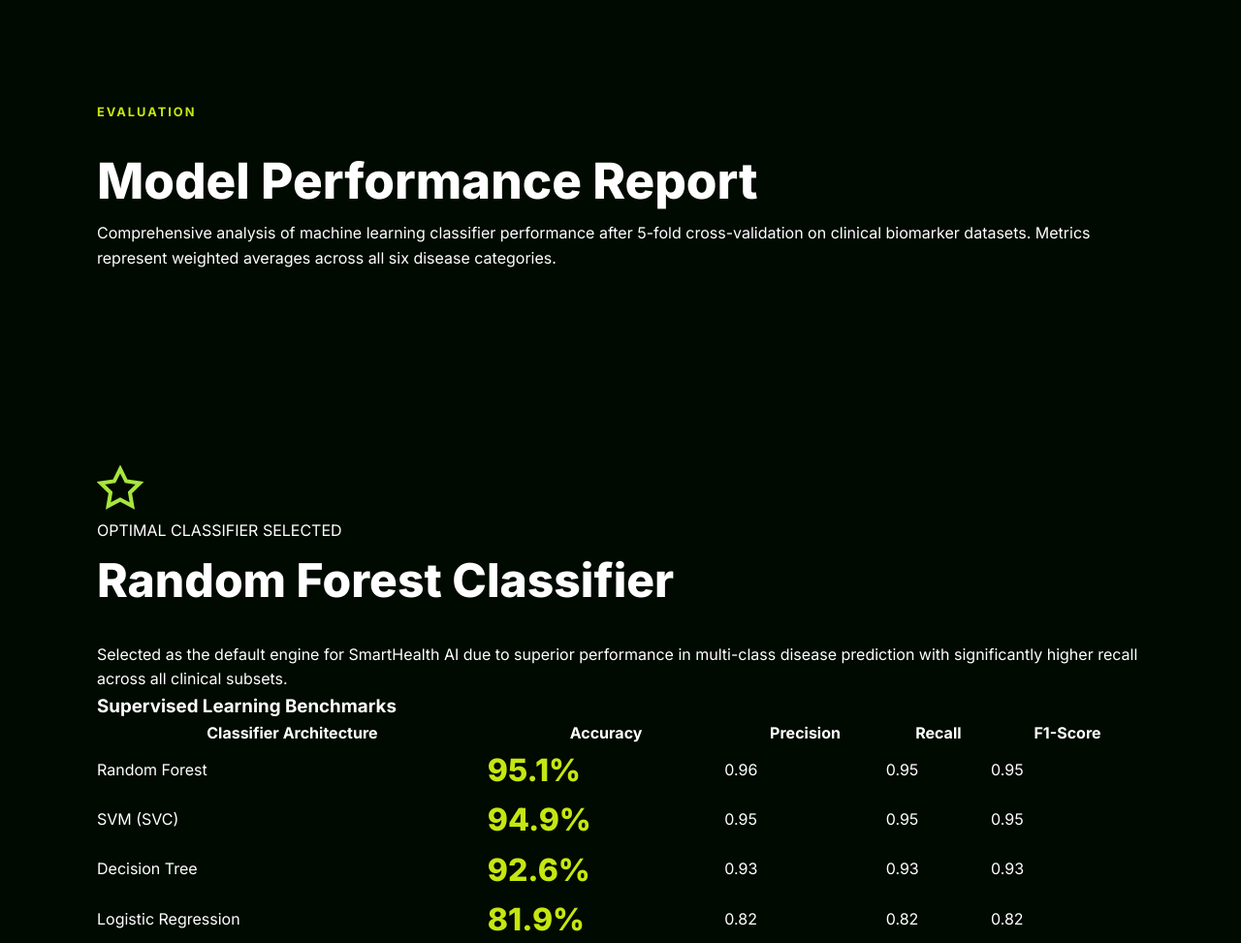
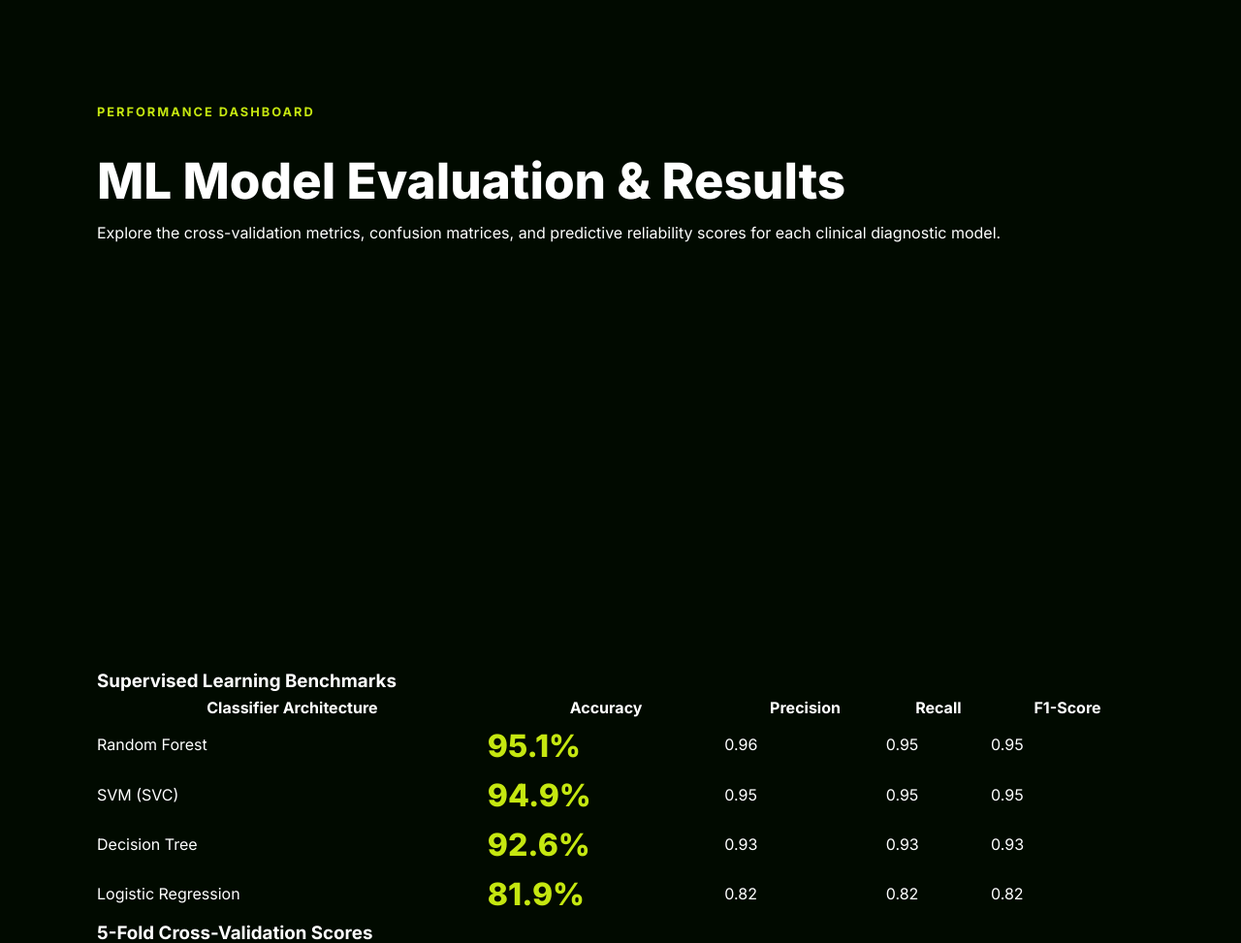
Before and after one commit to heisqueenson9/SmartHealth, a Flask app: page /results in a window 1280 px wide. Shown: the part 70-1043 px from the top of the page at 97% size. Run offline with Flask 3, Linux system fonts and the light colour scheme.

Commit message:
feat: implement frontend templates and animation assets for health diagnosis interface

```diff
--- a/app/templates/base.html
+++ b/app/templates/base.html
@@ -8,6 +8,7 @@
   <link rel="preconnect" href="https://fonts.gstatic.com" crossorigin>
   <link href="https://fonts.googleapis.com/css2?family=Inter:wght@300;400;500;600;700;800&display=swap" rel="stylesheet">
   <link rel="stylesheet" href="{{ url_for('static', filename='css/main.css') }}">
+  <link rel="stylesheet" href="{{ url_for('static', filename='css/animations.css') }}">
   {% block head %}{% endblock %}
 </head>
 <body>
@@ -104,6 +105,7 @@
   </footer>
 
   <script src="{{ url_for('static', filename='js/main.js') }}"></script>
+  <script src="{{ url_for('static', filename='js/animations.js') }}"></script>
   {% block scripts %}{% endblock %}
 </body>
 </html>
--- a/app/templates/results.html
+++ b/app/templates/results.html
@@ -1,18 +1,18 @@
 {% extends "base.html" %}
 
 {% block content %}
-<section class="results-header pg-hdr">
+<section class="results-header pg-hdr reveal">
   <div class="container header-content">
-    <span class="tag">EVALUATION</span>
-    <h1>Model Performance Report</h1>
-    <p>Comprehensive analysis of machine learning classifier performance after 5-fold cross-validation on clinical biomarker datasets. Metrics represent weighted averages across all six disease categories.</p>
+    <span class="tag">PERFORMANCE DASHBOARD</span>
+    <h1 class="reveal-left">ML Model Evaluation & Results</h1>
+    <p class="reveal-left delay-1">Explore the cross-validation metrics, confusion matrices, and predictive reliability scores for each clinical diagnostic model.</p>
   </div>
 </section>
 
 <section class="results-main res-body">
   <div class="container">
     <!-- Best Model Selection -->
-    <div class="best-model-banner best-banner">
+    <div class="best-model-banner best-banner reveal-up">
       <div class="bb-icon">
         <svg width="48" height="48" viewBox="0 0 24 24" fill="none" stroke="#A8E63D" stroke-width="2"><polygon points="12 2 15.09 8.26 22 9.27 17 14.14 18.18 21.02 12 17.77 5.82 21.02 7 14.14 2 9.27 8.91 8.26 12 2"></polygon></svg>
       </div>
--- a/static/css/animations.css
+++ b/static/css/animations.css
@@ -1 +1,79 @@
-/* Clean Academic Style */
+/*
+   SmartHealth - High-End Animation System
+   Aesthetics: Cinematic Reveals, Staggered Entrances
+*/
+
+/* 1. Reveal Animations (Hidden state) */
+.reveal, .reveal-up {
+  opacity: 0;
+  transform: translateY(30px);
+  transition: opacity 1.2s cubic-bezier(0.19, 1, 0.22, 1),
+              transform 1.2s cubic-bezier(0.19, 1, 0.22, 1);
+  will-change: transform, opacity;
+}
+
+.reveal.visible, .reveal-up.visible {
+  opacity: 1;
+  transform: translateY(0);
+}
+
+/* Delay modifiers for staggered reveals */
+.delay-1 { transition-delay: 0.1s; }
+.delay-2 { transition-delay: 0.2s; }
+.delay-3 { transition-delay: 0.3s; }
+.delay-4 { transition-delay: 0.4s; }
+.delay-5 { transition-delay: 0.5s; }
+
+/* Horizontal reveal */
+.reveal-left {
+  opacity: 0;
+  transform: translateX(-40px);
+  transition: opacity 1.2s cubic-bezier(0.19, 1, 0.22, 1),
+              transform 1.2s cubic-bezier(0.19, 1, 0.22, 1);
+}
+
+.reveal-right {
+  opacity: 0;
+  transform: translateX(40px);
+  transition: opacity 1.2s cubic-bezier(0.19, 1, 0.22, 1),
+              transform 1.2s cubic-bezier(0.19, 1, 0.22, 1);
+}
+
+.reveal-left.visible, .reveal-right.visible {
+  opacity: 1;
+  transform: translateX(0);
+}
+
+/* 2. Micro-animations */
+@keyframes float {
+  0%   { transform: translateY(0); }
+  50%  { transform: translateY(-15px); }
+  100% { transform: translateY(0); }
+}
+
+.animate-float {
+  animation: float 5s ease-in-out infinite;
+}
+
+/* Pulse for lime elements */
+@keyframes limePulse {
+  0% { box-shadow: 0 0 0 0 rgba(197, 231, 16, 0.4); }
+  70% { box-shadow: 0 0 0 15px rgba(197, 231, 16, 0); }
+  100% { box-shadow: 0 0 0 0 rgba(197, 231, 16, 0); }
+}
+
+.pulse-lime {
+  animation: limePulse 2s infinite;
+  border-radius: 50%;
+}
+
+/* Text Shimmer Effect */
+.shimmer {
+  background: linear-gradient(90deg, transparent, rgba(197, 231, 16, 0.2), transparent);
+  background-size: 200% 100%;
+  animation: shimmerAnim 3s infinite linear;
+}
+
+@keyframes shimmerAnim {
+  to { background-position: 200% 0; }
+}
--- a/static/js/animations.js
+++ b/static/js/animations.js
@@ -1 +1,81 @@
-/** SmartHealth AI - Frontend Micro-Interactions (Clean Academic Version) **/
+/**
+ * SmartHealth - Cinematic Animation Controller
+ * Implementation: IntersectionObserver for scroll-triggered reveals
+ */
+
+document.addEventListener('DOMContentLoaded', () => {
+    // 1. Reveal Animations (Observer)
+    const revealObserverArr = new IntersectionObserver((entries) => {
+        entries.forEach(entry => {
+            if (entry.isIntersecting) {
+                entry.target.classList.add('visible');
+                // Optional: Reveal children sequentially if they have .reveal class too
+                const children = entry.target.querySelectorAll('.reveal-child');
+                children.forEach((child, index) => {
+                    setTimeout(() => {
+                        child.classList.add('visible');
+                    }, index * 100);
+                });
+
+                // unobserve if we only want it to reveal once
+                // revealObserverArr.unobserve(entry.target);
+            }
+        });
+    }, {
+        threshold: 0.1,
+        rootMargin: '0px 0px -50px 0px' // offset so it reveals slightly before entering viewport
+    });
+
+    // 2. Initialize Revealable Elements
+    const revealableElements = document.querySelectorAll('.reveal, .reveal-left, .reveal-right');
+    revealableElements.forEach(el => revealObserverArr.observe(el));
+
+    // 3. Staggered Entrance for specific sections
+    const autoStagger = document.querySelectorAll('.stagger-grid');
+    autoStagger.forEach(grid => {
+        const items = grid.children;
+        Array.from(items).forEach((item, index) => {
+            item.classList.add('reveal');
+            item.style.transitionDelay = `${index * 0.1}s`;
+            revealObserverArr.observe(item);
+        });
+    });
+
+    // 4. Count Up Stats (Hero Section)
+    const countStats = () => {
+        const stats = document.querySelectorAll('.stat-n');
+        stats.forEach(stat => {
+            const targetStr = stat.innerText;
+            const target = parseFloat(targetStr.replace(/[^0-9.]/g, ''));
+            const suffix = targetStr.replace(/[0-9.]/g, '');
+            let count = 0;
+            const duration = 2000; // 2 seconds
+            const increment = target / (duration / 16); // 16ms per frame
+
+            const updateCount = () => {
+                count += increment;
+                if (count < target) {
+                    if (target % 1 === 0) {
+                        stat.innerText = Math.round(count) + suffix;
+                    } else {
+                        stat.innerText = count.toFixed(1) + suffix;
+                    }
+                    requestAnimationFrame(updateCount);
+                } else {
+                    stat.innerText = targetStr;
+                }
+            };
+
+            // Only trigger if statistic section is visible
+            const obs = new IntersectionObserver(entries => {
+                if(entries[0].isIntersecting) {
+                    updateCount();
+                    obs.unobserve(stat);
+                }
+            });
+            obs.observe(stat);
+        });
+    };
+
+    countStats();
+});
```
Also changed, not shown: app/templates/index.html (+11 -11 lines), app/templates/predict.html (+4 -4 lines).
